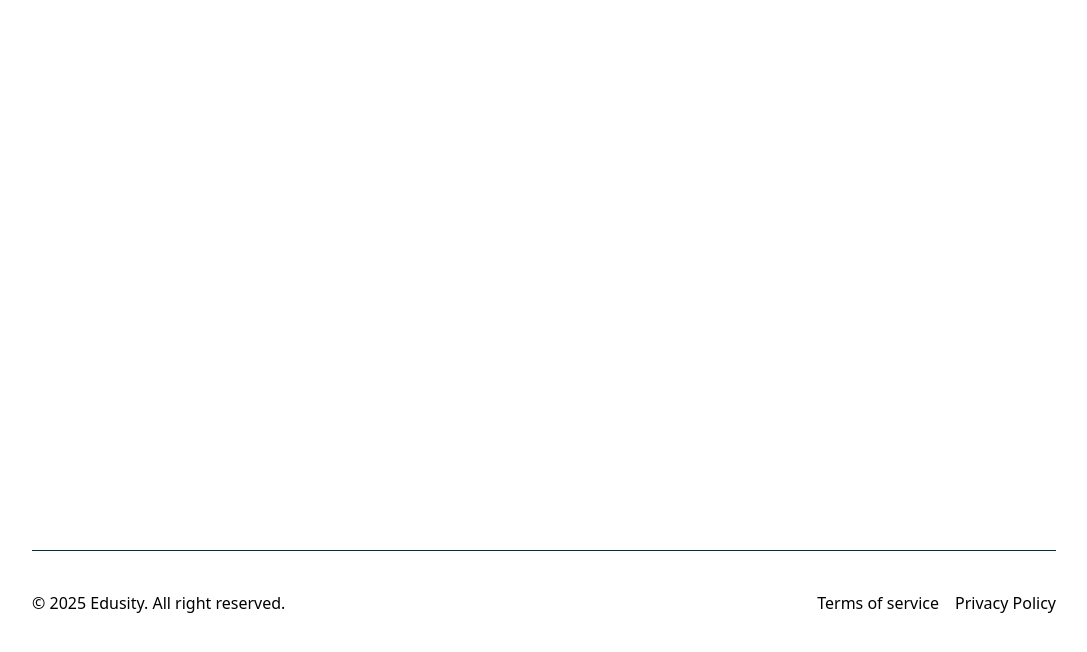
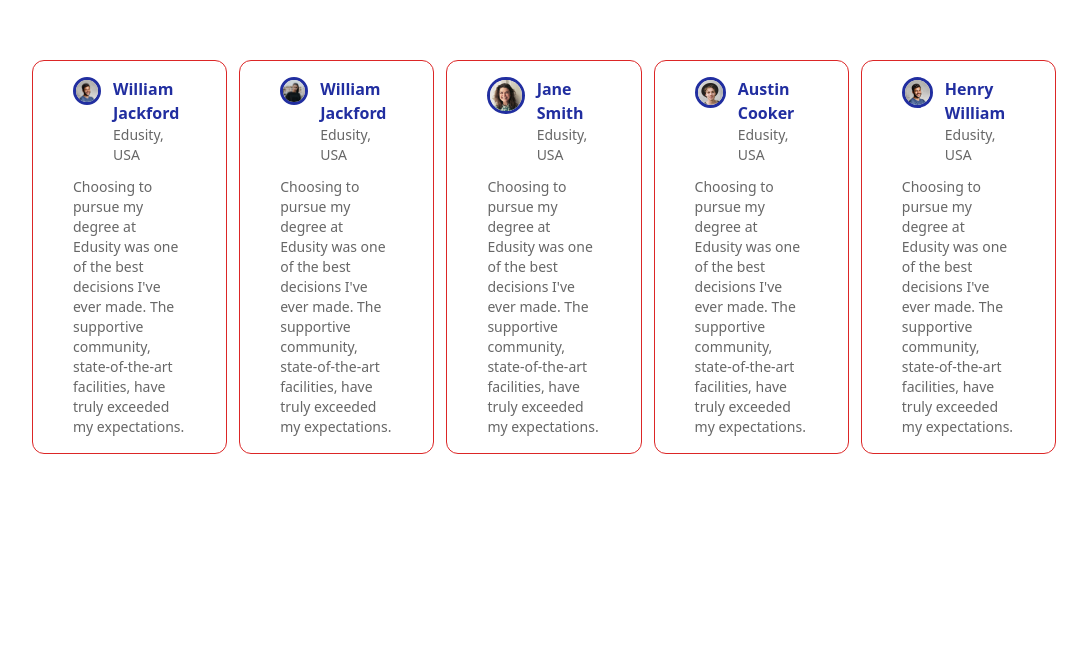
Before and after one commit to Maarcbaz/Edusity, a React (Vite) app: page / in a window 1280 px wide. Shown: the part 2468-3120 px from the top of the page, without its empty margins (96-1183 px from the left). Built offline with nearby package versions, Linux system fonts and the light colour scheme.

Commit message:
cariousel started

```diff
--- a/src/App.jsx
+++ b/src/App.jsx
@@ -21,7 +21,7 @@ function App() {
 			<Program />
 			<About />
 			<Campus />
-			{/* <Testimonials /> */}
+			<Testimonials />
 			<Contact />
 			<Footer />
 		</>
--- a/src/component/Card.jsx
+++ b/src/component/Card.jsx
@@ -2,8 +2,8 @@ import React from 'react';
 
 const Card = ({ card }) => {
 	return (
-		<div>
-			<div className="flex ">
+		<div className="rounded-xl px-10 py-4 bg-white border border-red-600">
+			<div className="flex gap-3">
 				<div>
 					<img
 						width={'50px'}
--- a/src/component/Footer.jsx
+++ b/src/component/Footer.jsx
@@ -10,8 +10,8 @@ const Footer = () => {
 					<p>© {year} Edusity. All right reserved.</p>
 				</div>
 				<div className="flex gap-4">
-					<p className='hovertext'>Terms of service</p>
-					<p className='hovertext'>Privacy Policy</p>
+					<p className="hovertext">Terms of service</p>
+					<p className="hovertext">Privacy Policy</p>
 				</div>
 			</div>
 		</div>
--- a/src/pages/Testimonials.jsx
+++ b/src/pages/Testimonials.jsx
@@ -7,7 +7,7 @@ const Testimonials = () => {
 	return (
 		<div id="Testimonial">
 			<Title Title={'what student says'} subTitle={'testimonials'} />
-			<div className="flex UIpadding gap-3">
+			<div className="flex items-center justify-between overflow-hidden UIpadding gap-3">
 				{Cards.map((card, index) => (
 					<Card card={card} key={index} />
 				))}
```
